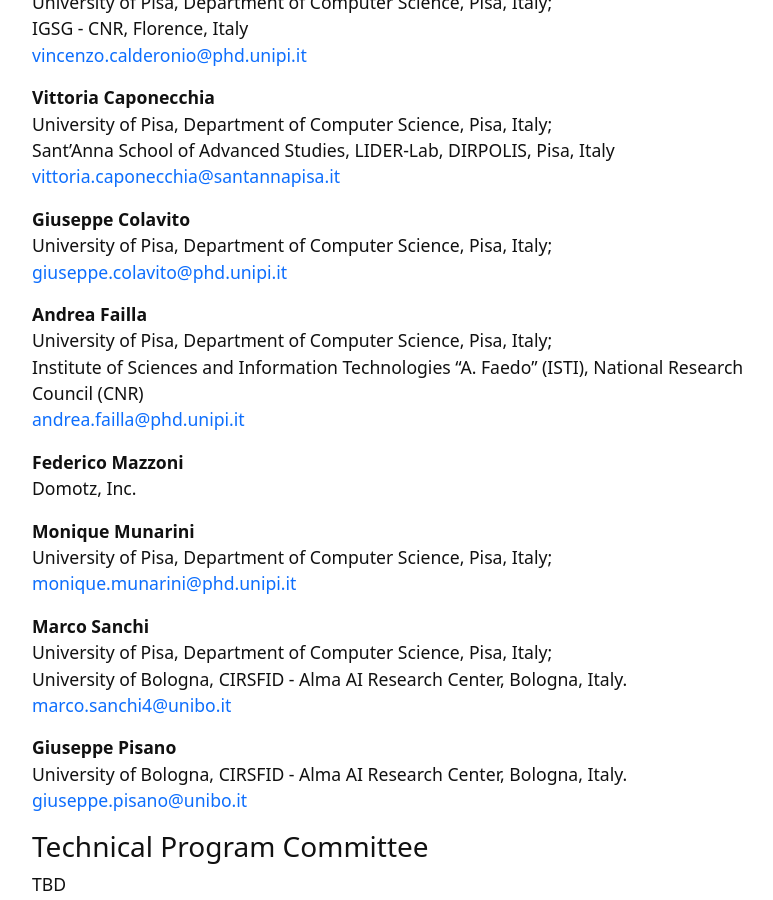
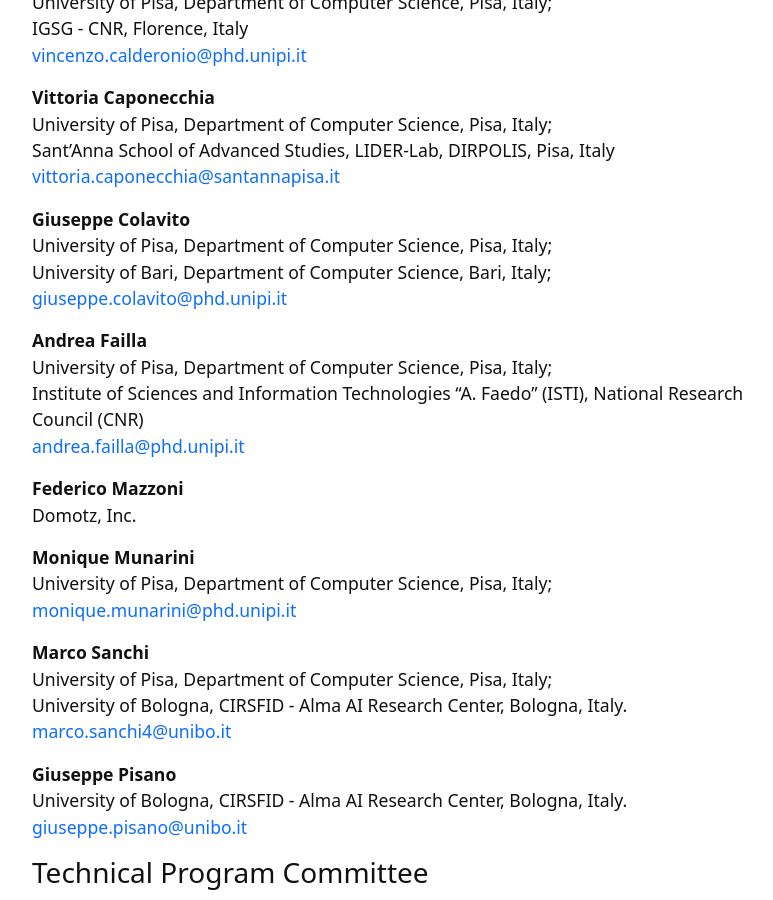
Before and after one commit to lsai2025/lsai2025.github.io, a Jekyll site: the page built from content/2-committee.md, in a window 1280 px wide and 900 px high, scrolled down 337 px. Shown: the whole window, without its empty margins (245-1018 px from the left). Built offline with Jekyll 4.4.1, drawn with Linux system fonts in a browser that asks for light colours.

Commit message:
update institutions for giuseppe colavito

```diff
--- a/content/2-committee.md
+++ b/content/2-committee.md
@@ -17,7 +17,8 @@ Sant’Anna School of Advanced Studies, LIDER-Lab, DIRPOLIS, Pisa, Italy<br>
 <a href="mailto:vittoria.caponecchia@santannapisa.it">vittoria.caponecchia@santannapisa.it<a>
 
 **Giuseppe Colavito**<br>
-University of Pisa, Department of Computer Science, Pisa, Italy;<br>
+University of Pisa, Department of Computer Science, Pisa, Italy; <br>
+University of Bari, Department of Computer Science, Bari, Italy; <br>
 <a href="mailto:giuseppe.colavito@phd.unipi.it ">giuseppe.colavito@phd.unipi.it <a>
 
 **Andrea Failla**<br>
```
